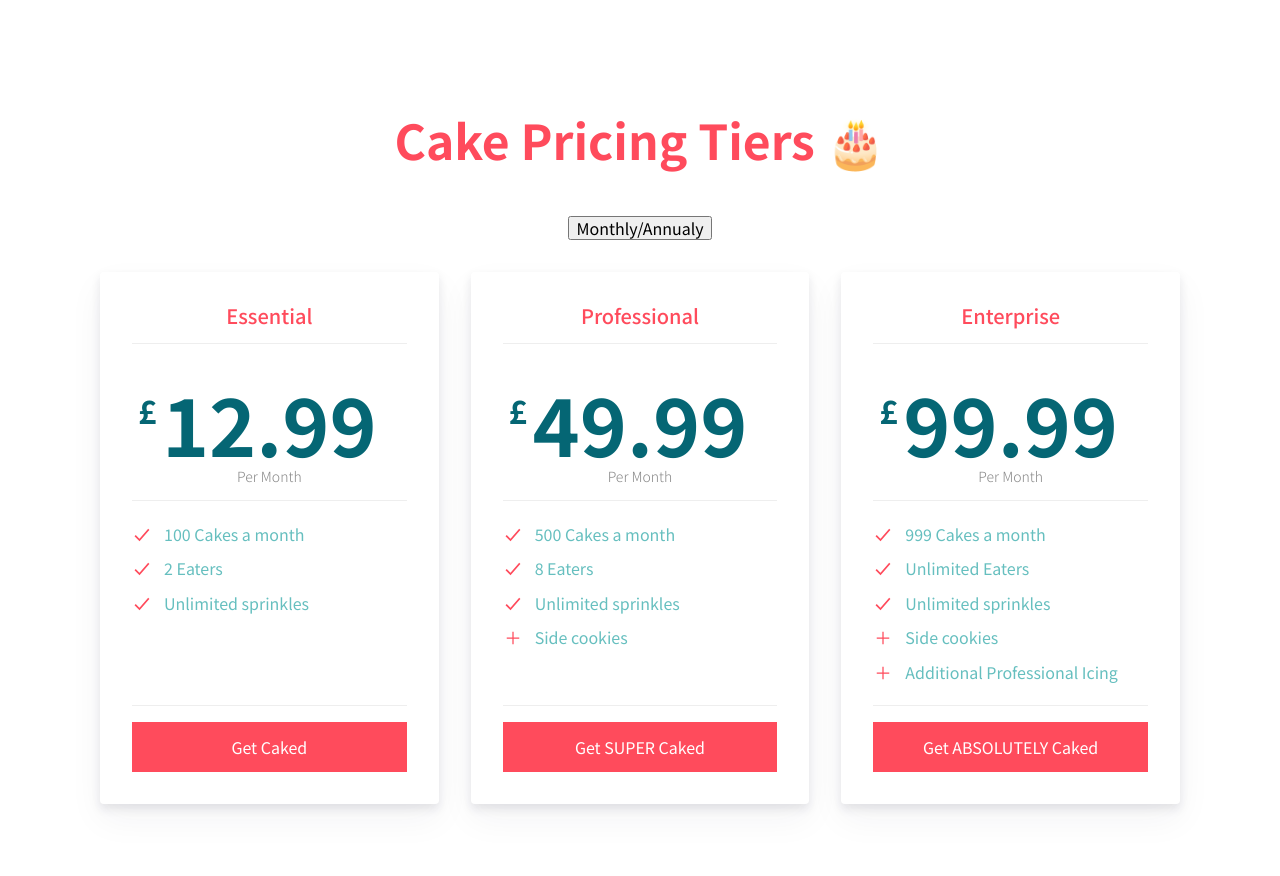
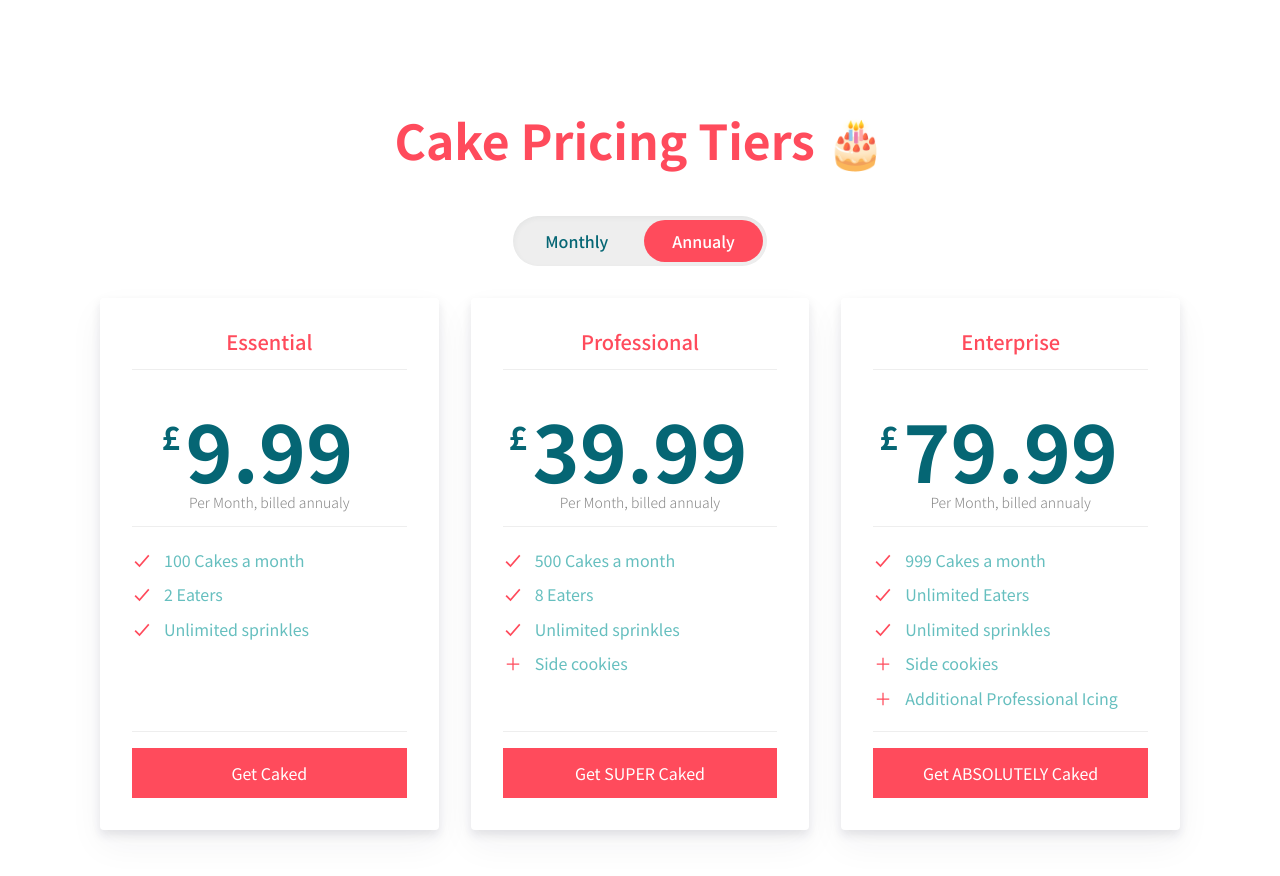
Before and after one commit to richk727/react-pricing-table, a React (Create React App) app: page / in a window 1280 px wide. Shown: the top 876 px of the page. Built offline with nearby package versions, Linux system fonts and the light colour scheme.

Commit message:
Added ToggleControl component for annual pricing

```diff
--- a/src/components/PlanCard.js
+++ b/src/components/PlanCard.js
@@ -112,6 +112,9 @@ const PriceCard = (props) => {
     return <AddIcon />;
   }
   const price = setAnnualPrice ? annualMonthlyPrice : monthlyPrice;
+  const priceSubtext = setAnnualPrice
+    ? 'Per Month, billed annualy'
+    : 'Per Month, billed monthly';
   return (
     <Card>
       <CardHeader>{title}</CardHeader>
@@ -119,7 +122,7 @@ const PriceCard = (props) => {
         <span>£</span>
         {price}
       </Price>
-      <PricePerTerms>Per Month</PricePerTerms>
+      <PricePerTerms>{priceSubtext}</PricePerTerms>
       <CardContent>
         <FeatureList>
           {features &&
--- a/src/components/PriceCalculator.js
+++ b/src/components/PriceCalculator.js
@@ -19,15 +19,76 @@ const Controls = styled.div`
   padding: 1rem 0 2rem;
 `;
 
+const ToggleControl = styled.button`
+  position: relative;
+  display: inline-flex;
+  padding: 0;
+  background: #eee;
+  border: none;
+  border-radius: 50px;
+  box-shadow: inset 1px 2px 5px rgb(53 73 76 / 0.05);
+  cursor: pointer;
+
+  &:before {
+    content: '';
+    position: absolute;
+    top: 0;
+    left: 0;
+    bottom: 0;
+    width: calc(50% - 0.5rem);
+    margin: 0.25rem;
+    background: var(--primary-accent);
+    border-radius: 50px;
+    transition: all 225ms ease-in-out;
+  }
+
+  &:focus {
+    outline: none;
+  }
+
+  &.active {
+    &:before {
+      //transform: translateX(50%);
+      left: 50%;
+    }
+    .annualy {
+      color: #fff;
+    }
+    .monthly {
+      color: var(--heading-color);
+    }
+  }
+
+  span {
+    position: relative;
+    flex: 0 0 50%;
+    padding: 1rem 2rem;
+    text-align: center;
+    font-weight: 500;
+    transition: all 225ms ease-in-out;
+  }
+  .annualy {
+    color: var(--heading-color);
+  }
+  .monthly {
+    color: #fff;
+  }
+`;
+
 function PriceCalculator() {
-  const [isAnnualPrice, setAnnualPrice] = useState(false);
+  const [isAnnualPrice, setAnnualPrice] = useState(true);
 
   return (
     <div>
       <Controls>
-        <button onClick={() => setAnnualPrice(!isAnnualPrice)} type="button">
-          Monthly/Annualy
-        </button>
+        <ToggleControl
+          className={isAnnualPrice ? 'active' : ''}
+          onClick={() => setAnnualPrice(!isAnnualPrice)}
+          type="button"
+        >
+          <span className="monthly">Monthly</span>
+          <span className="annualy">Annualy</span>
+        </ToggleControl>
       </Controls>
       <Row>
         {PricePlans &&
--- a/src/index.css
+++ b/src/index.css
@@ -348,6 +348,11 @@ template {
 [hidden] {
   display: none;
 }
+
+
+* {
+  box-sizing: border-box;
+}
 :root {
   --card-bg: #fff;
   --primary-accent: #ff4b5c;
```
